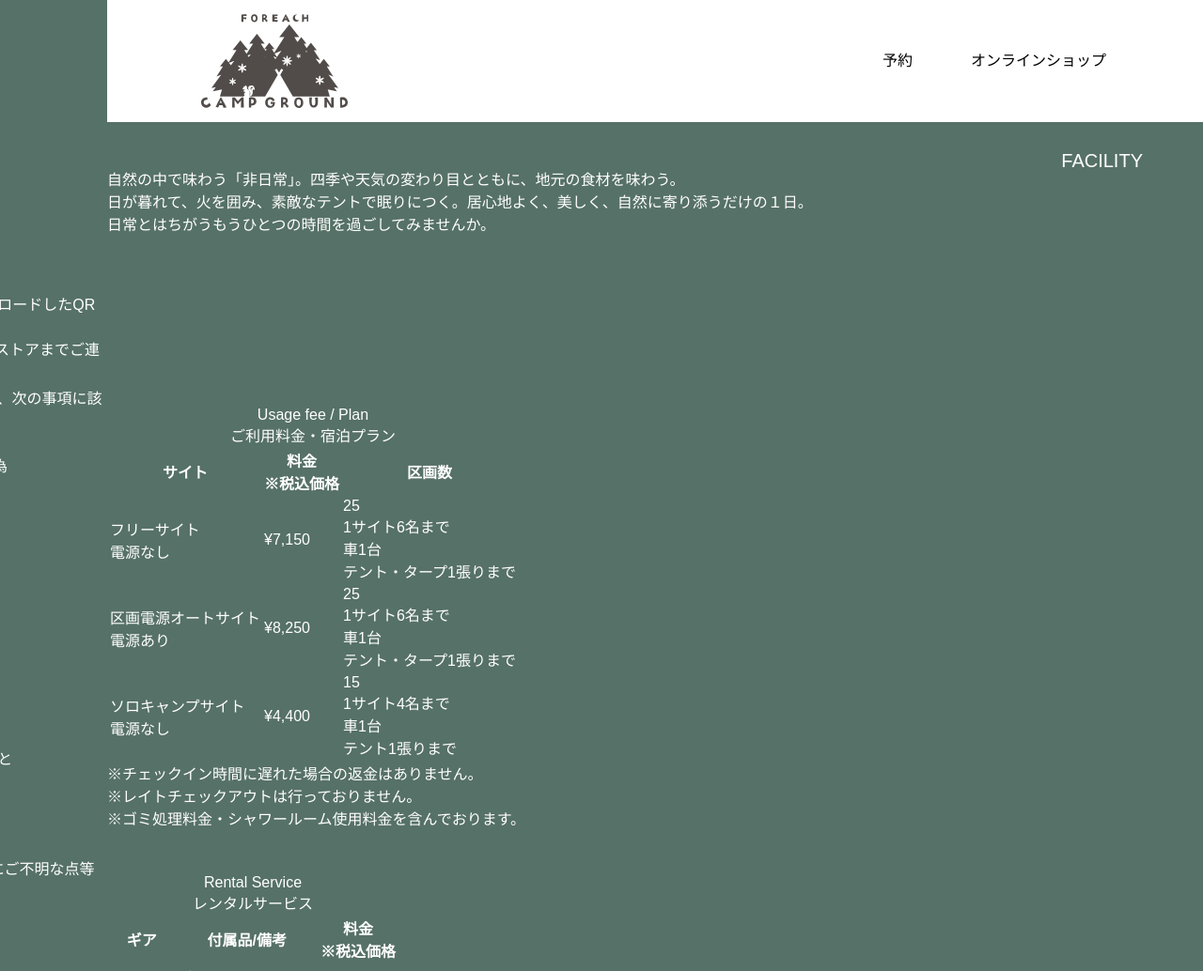
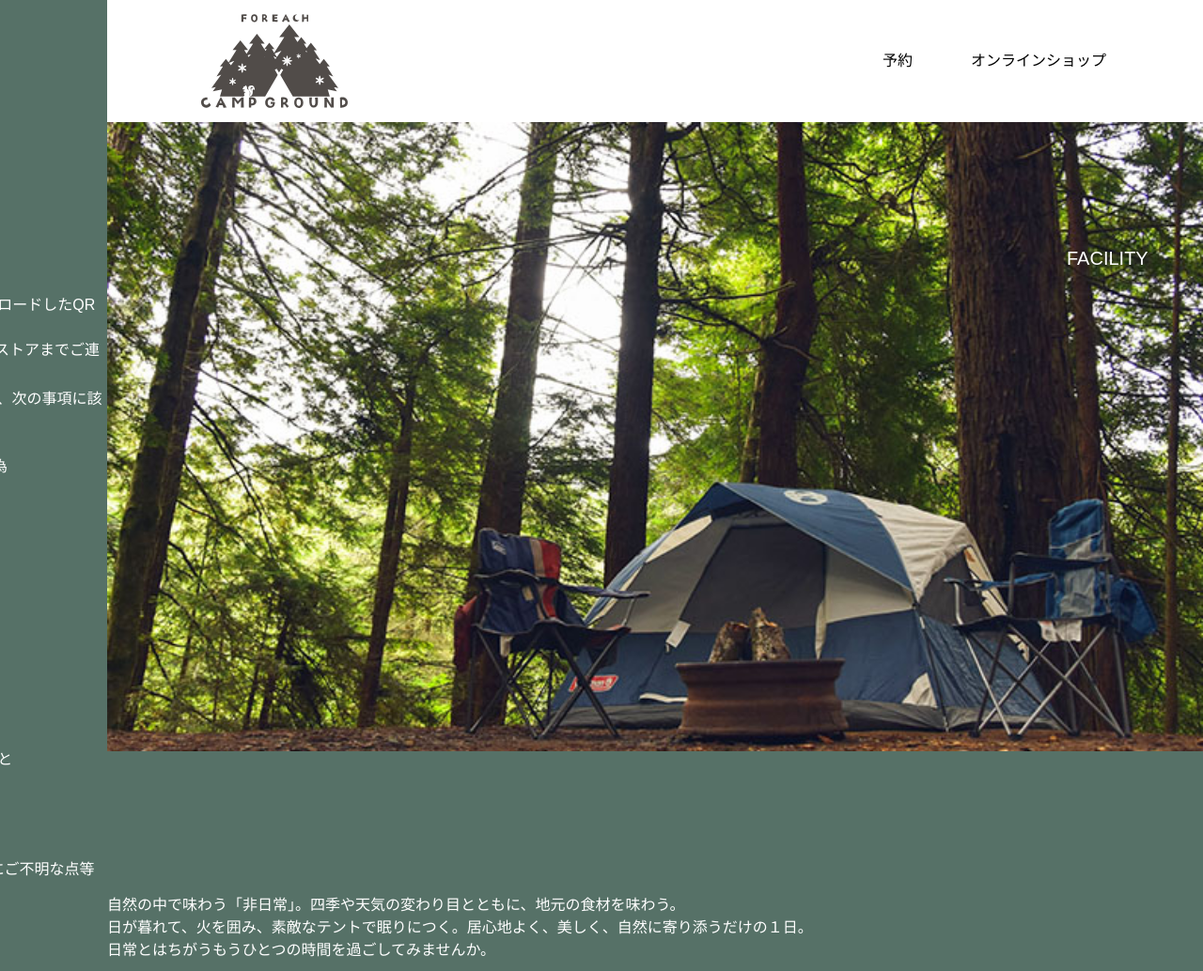
Before and after one commit to atsu456/foreach, a PHP site: page /facility.php in a window 1280 px wide. Shown: the top 1034 px of the page at 94% size. Run offline with PHP 8.4, Linux system fonts and the light colour scheme; some libraries are stand-ins or nearby versions; some web fonts are replaced.

Commit message:
facility追加

```diff
--- a/css/style.css
+++ b/css/style.css
@@ -569,15 +569,16 @@ reserve
     background-color: #45a049;
   }
 
-かたおか
+/*--------------------------------
+facility
+----------------------------------*/
 
-
-testtestetst
-
-
-taniyama
-
-takase
-
-
-ass
+#facility #mv {
+    background-image: url(../image/tent1.jpg);
+    background-position: center;
+    background-repeat: no-repeat;
+    background-size: cover;
+    height: calc(100vh - var(--header-height));
+    position: relative;
+    margin-bottom: 150px;
+}
```
